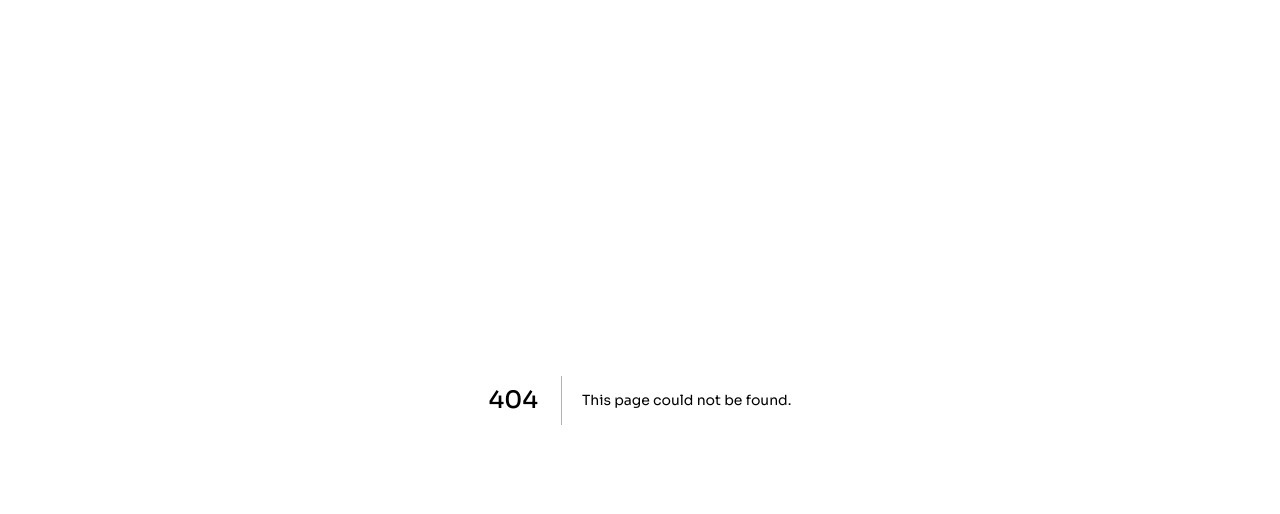
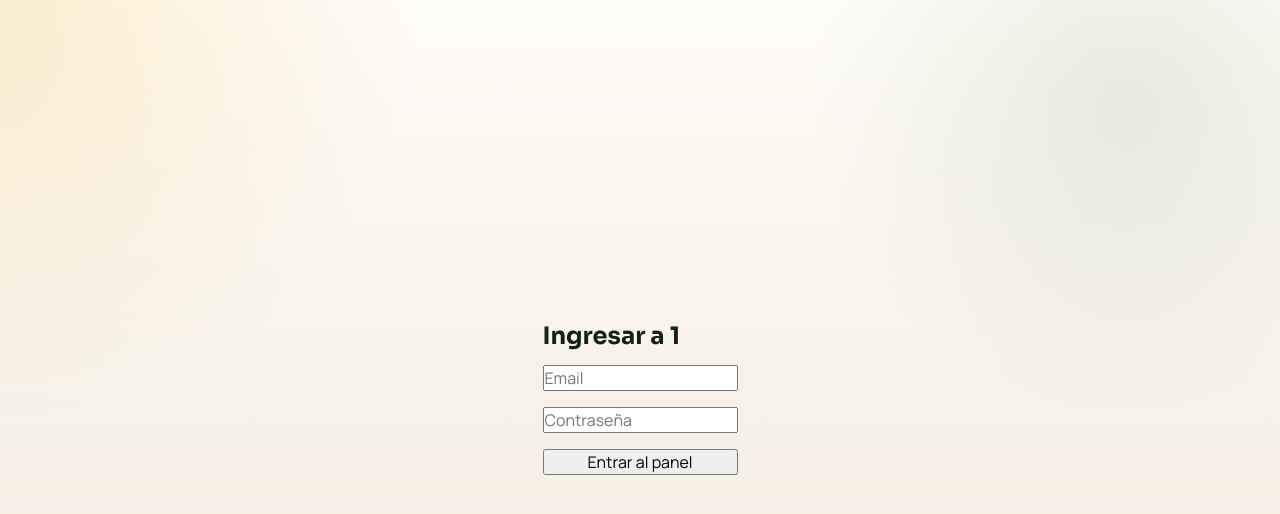
Before and after one commit to vapretito/MenuDemo, a Next.js app: page /restaurant/1/login in a window 1280 px wide. Before the commit this address had no page. Shown: the top 514 px of the page. Built offline with nearby package versions, Linux system fonts and the light colour scheme.

Commit message:
Add restaurant subdomain admin routing

```diff
--- a/middleware.ts
+++ b/middleware.ts
@@ -27,13 +27,11 @@ function getRestaurantSlugFromHost(hostname: string) {
     return null;
   }
 
-  // Producción: subway.menui.online
   if (hostname.endsWith(`.${ROOT_DOMAIN}`)) {
     const subdomain = hostname.replace(`.${ROOT_DOMAIN}`, "");
     return subdomain.split(".")[0] || null;
   }
 
-  // Desarrollo opcional: subway.localhost:3000
   if (hostname.endsWith(".localhost")) {
     const subdomain = hostname.replace(".localhost", "");
     return subdomain.split(".")[0] || null;
--- /dev/null
+++ b/src/app/restaurant/[slug]/login/page.tsx
@@ -0,0 +1,22 @@
+type RestaurantLoginPageProps = {
+    params: Promise<{
+      slug: string;
+    }>;
+  };
+
+  export default async function RestaurantLoginPage({
+    params,
+  }: RestaurantLoginPageProps) {
+    const { slug } = await params;
+
+    return (
+      <main style={{ minHeight: "100vh", display: "grid", placeItems: "center" }}>
+        <section style={{ display: "grid", gap: "1rem", maxWidth: 420, padding: 24 }}>
+          <h1>Ingresar a {slug}</h1>
+          <input placeholder="Email" />
+          <input placeholder="Contraseña" type="password" />
+          <button type="button">Entrar al panel</button>
+        </section>
+      </main>
+    );
+  }
```
Also changed, not shown: src/app/restaurant/[slug]/admin/page.tsx (added, +15 -0 lines), src/components/restaurant-admin-panel.tsx (+7 -3 lines).
